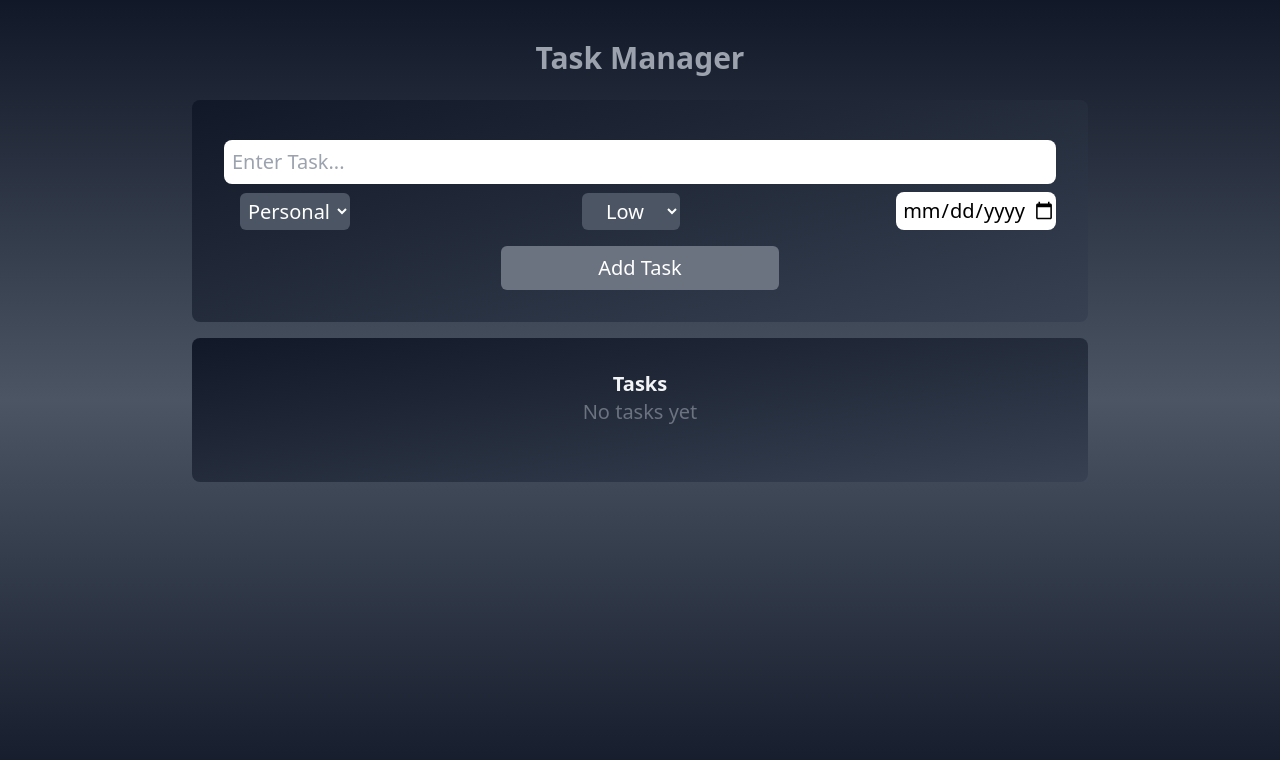
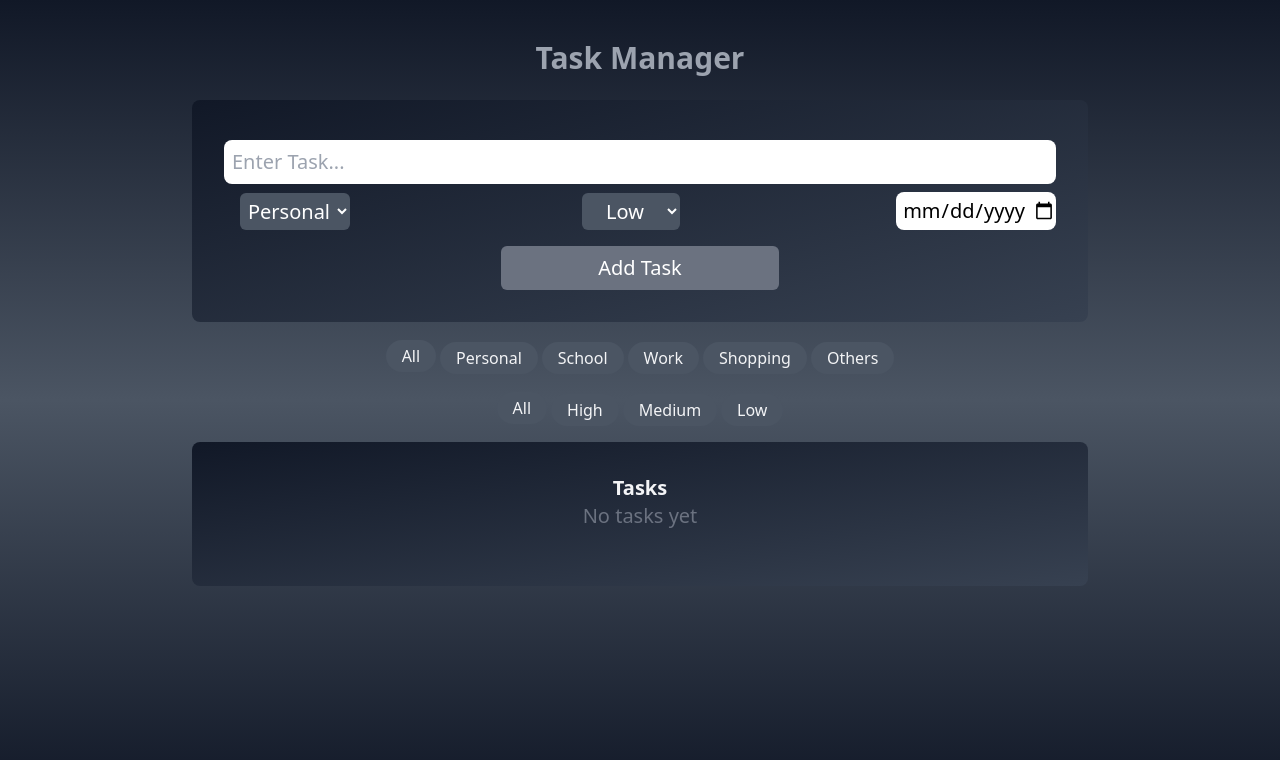
Before and after one commit to bharathP30/task-manager, a React (Vite) app: page / in a window 1280 px wide. Shown: the top 760 px of the page. Built offline with nearby package versions, Linux system fonts and the light colour scheme.

Commit message:
add filters section, logic and fix task status logic

```diff
--- a/package.json
+++ b/package.json
@@ -11,7 +11,8 @@
   },
   "dependencies": {
     "react": "^19.2.0",
-    "react-dom": "^19.2.0"
+    "react-dom": "^19.2.0",
+    "react-icons": "^5.5.0"
   },
   "devDependencies": {
     "@eslint/js": "^9.39.1",
--- a/src/App.jsx
+++ b/src/App.jsx
@@ -1,4 +1,5 @@
 import { useState } from "react";
+import { FaTrash } from "react-icons/fa";
 
 export default function App() {
     const [list, setList] = useState([]);
@@ -29,11 +30,22 @@ export default function App() {
 
     };
 
-    const isDone = "text-sm text-gray-400 line-through opacity-50";
-    const notDone = "text-sm text-gray-400 ";
+    const isDone = "text-sm text-gray-200 line-through opacity-50 transition duration-300";
+    const notDone = "text-sm text-gray-100 transition duration-300";
+    const btn = "text-md text-center w-fit px-4 py-1 rounded-full transition-all duration-300 focus:scale-105 ";
+    const active = "bg-gray-500 ";
+    const inactive = "bg-gray-600 text-gray-100 ";
+
+    const filteredList = list.filter(entry => {
+            const cat = categoryfilter === "All" || categoryfilter === entry.type;
+            const prio = priorityfilter === "All" || priorityfilter === entry.order;
+
+            return cat && prio;
+    });
 
 return (
     <div className="min-h-screen w-full p-4 bg-gradient-to-b from-gray-900 via-gray-600 to-gray-900">
+
         <header className="">
             <h1 className="text-3xl text-gray-400 font-sans font-bold text-center my-6 ">Task Manager</h1>
         </header>
@@ -59,6 +71,7 @@ return (
                     value={category}
                     >
                         <option value="Personal">Personal</option>
+                        <option value="School">School</option>
                         <option value="Work">Work</option>
                         <option value="Shopping">Shopping</option>
                         <option value="Others">Others</option>
@@ -100,6 +113,43 @@ return (
             </button>
         </div>
 
+        <div className="space-x-1 space-y-1 flex justify-center items-center flex-wrap mb-4">
+            <button
+            onClick={()=>(setCategoryfilter("All"))}
+            className={`${btn}${categoryfilter === "All"? active : inactive}`}>All</button>
+            <button
+            onClick={()=>(setCategoryfilter("Personal"))}
+            className={`${btn}${categoryfilter === "Personal"? active : inactive}`}>Personal</button>
+            <button
+            onClick={()=>(setCategoryfilter("School"))}
+            className={`${btn}${categoryfilter === "School"? active : inactive}`}>School</button>
+            <button
+            onClick={()=>(setCategoryfilter("Work"))}
+            className={`${btn}${categoryfilter === "Work"? active : inactive}`}>Work</button>
+            <button
+            onClick={()=>(setCategoryfilter("Shopping"))}
+            className={`${btn}${categoryfilter === "Shopping"? active : inactive}`}>Shopping</button>
+            <button
+            onClick={()=>(setCategoryfilter("Others"))}
+            className={`${btn}${categoryfilter === "Others"? active : inactive}`}>Others</button>
+        </div>
+
+        <div className="mx-auto space-x-1 space-y-1 flex justify-center items-center flex-wrap mb-4">
+            <button
+            onClick={()=>(setPriorityfilter("All"))}
+            className={`${btn}${priorityfilter === "All"? active : inactive}`}>All</button>
+            <button
+            onClick={()=>(setPriorityfilter("High"))}
+            className={`${btn}${priorityfilter === "High"? active : inactive}`}>High</button>
+            <button
+            onClick={()=>(setPriorityfilter("Medium"))}
+            className={`${btn}${priorityfilter === "Medium"? active : inactive}`}>Medium</button>
+            <button
+            onClick={()=>(setPriorityfilter("Low"))}
+            className={`${btn}${priorityfilter === "Low"? active : inactive}`}>Low</button>
+
+        </div>
+
         <div className="w-full p-4 text-center mb-4 md:mx-auto md:max-w-4xl md:p-8 md:text-xl text-white rounded-lg font-sans bg-gradient-to-br from-gray-900 to-gray-700">
                 <h2 className="text-center font-sans font-semibold text-xl text-gray-100">Tasks</h2>
             {   list.length === 0 ? (
@@ -107,18 +157,12 @@ return (
             ):(
                 <ul className="space-y-2">
                          {
-                            list.map(entry =>(
+                            filteredList.map(entry =>(
                             <li key={entry.id}
-                                className="flex flex-col gap-2 my-2 p-4 rounded-md space-y-1 bg-gradient-to-br from-black to-gray-800"
+                                className="flex flex-col gap-2 my-2 p-4 rounded-md space-y-1 bg-gradient-to-br from-black to-gray-800 transition-all duration-500"
                             >
                                <div className="flex justify-between items-center">
-                                    <p className="text-md flex-wrap">{entry.content}</p>
-                                    <button className="bg-slate-600 text-red-600 text-lg px-2 rounded-md focus:transform focus:scale-105 transition-all duration-300"
-                                            onClick={()=>(setList(list.filter(item => item.id !== entry.id)))}
-                                    >X</button>
-                               </div>
-                               <div className="flex justify-between items-baseline gap-2">
-                                    <p className={entry.completed?isDone:notDone}
+                                    <p
                                         onClick={() => {
                                                 setList(list.map(item =>
                                                         item.id === entry.id
@@ -126,7 +170,20 @@ return (
                                                         : item
                                                         ))
                                             }}
-                                    >{entry.order} | {entry.type}</p>
+                                     className={entry.completed?isDone:notDone}
+
+                                    >{entry.content}</p>
+                                    <button className=" text-red-500 text-lg px-2 rounded-md focus:transform focus:scale-105 transition-all duration-300"
+                                            onClick={()=>(setList(list.filter(item => item.id !== entry.id)))}
+                                    >
+                                        <FaTrash/>
+                                    </button>
+                               </div>
+                               <div className="flex justify-between items-baseline gap-2">
+                                    <p
+                                        className="text-sm text-gray-400"
+                                    >{entry.order} | {entry.type}
+                                    </p>
 
                                     <p className="font-mono ">Due: {entry.dueDate}</p>
                                </div>
```
Also changed, not shown: 1 other file (tests, documents, lock files or other folders).
